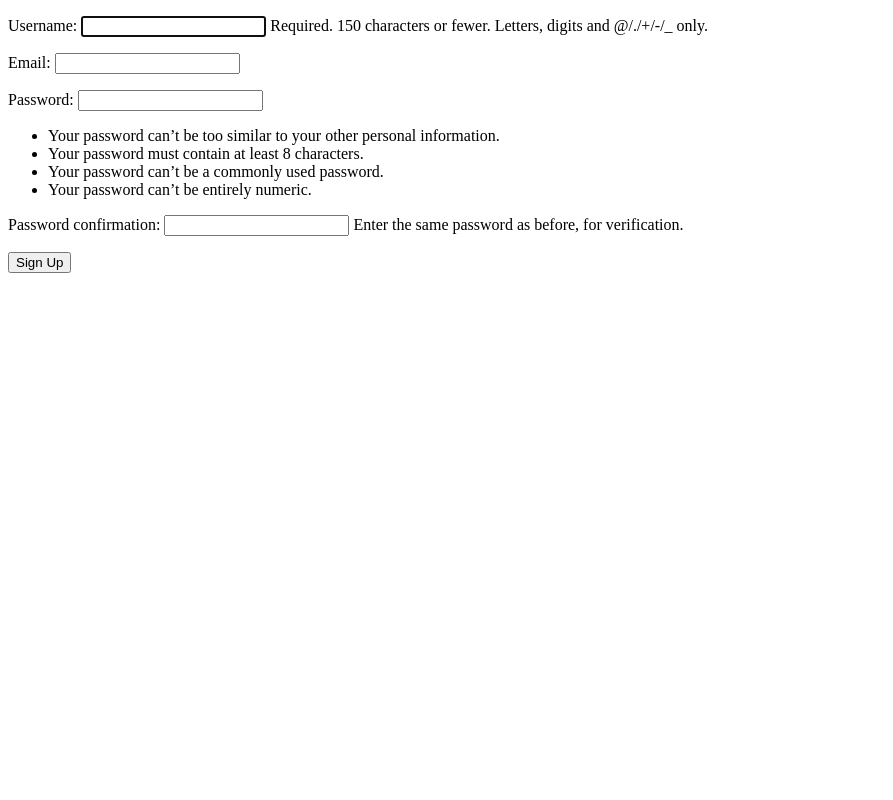
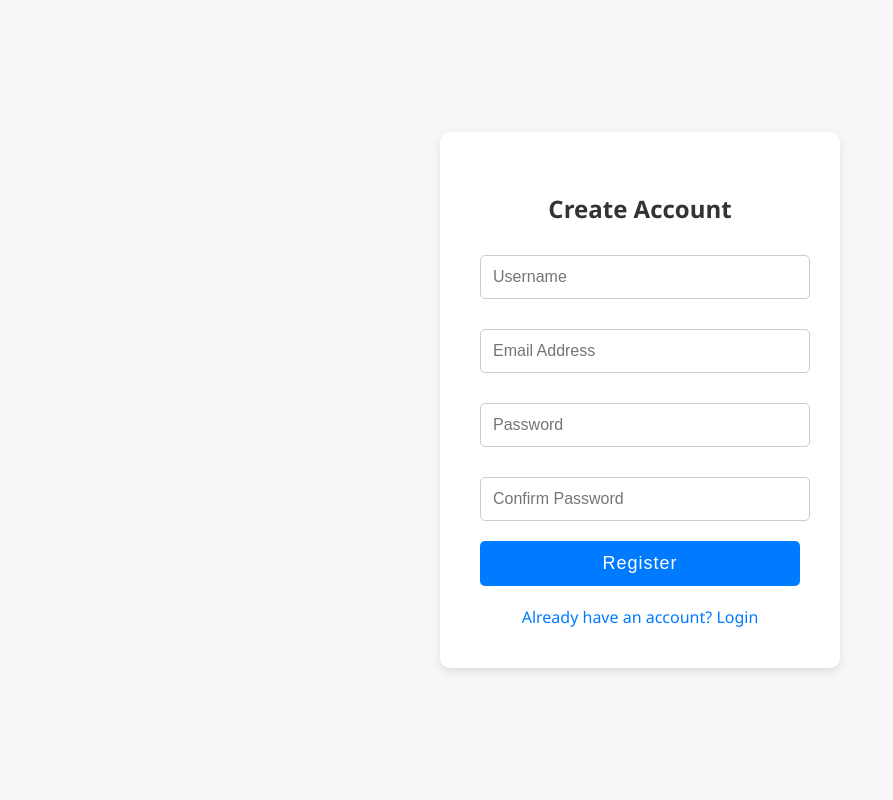
Before and after one commit to MazFahim/clientProjects, a Django app: page /signup/ in a window 1280 px wide. Shown: the whole page, without its empty margins (0-893 px from the left). Run offline with Django 5.2, Linux system fonts and the light colour scheme.

Commit message:
Ticketsnap: login+singup template modified

```diff
--- a/TicketSnap/accounts/forms.py
+++ b/TicketSnap/accounts/forms.py
@@ -10,7 +10,20 @@ class RegisterForm(UserCreationForm):
         model = User
         fields = ["username", "email", "password1", "password2"]
 
+    def __init__(self, *args, **kwargs):
+        super(RegisterForm, self).__init__(*args, **kwargs)
+        self.fields['username'].help_text = None
+        self.fields['password1'].help_text = None
+        self.fields['password2'].help_text = None
+        self.fields['username'].label = ''
+        self.fields['password1'].label = ''
+        self.fields['password2'].label = ''
 
 class LoginForm(forms.Form):
-    username = forms.CharField()
-    password = forms.CharField(widget=forms.PasswordInput)
+    username = forms.CharField(
+        error_messages={'required': ''}  # Customize or remove the message
+    )
+    password = forms.CharField(
+        widget=forms.PasswordInput,
+        error_messages={'required': ''}
+    )
--- a/TicketSnap/accounts/templates/accounts/signup.html
+++ b/TicketSnap/accounts/templates/accounts/signup.html
@@ -4,12 +4,86 @@
     <meta charset="UTF-8">
     <meta name="viewport" content="width=device-width, initial-scale=1.0">
     <title>SignUP</title>
+    <style>
+        body {
+            font-family: 'Segoe UI', Tahoma, Geneva, Verdana, sans-serif; /* Updated font for modern look */
+            background-color: #f7f7f7; /* Softer shade of grey */
+            margin: 0;
+            padding: 0;
+            display: flex;
+            justify-content: center;
+            align-items: center;
+            height: 100vh; /* Full viewport height */
+        }
+        form {
+            background-color: white;
+            padding: 40px;
+            border-radius: 10px;
+            box-shadow: 0 4px 8px rgba(0,0,0,0.1);
+            width: 400px; /* Wider form for better spacing */
+            box-sizing: border-box; /* Ensures padding is included in width */
+        }
+        h2 {
+            text-align: center;
+            color: #333;
+            margin-bottom: 20px; /* Added space below the heading */
+        }
+        input[type="text"],
+        input[type="password"],
+        input[type="email"] {
+            width: calc(100% - 16px); /* Full width minus padding for perfect alignment */
+            padding: 12px;
+            margin-top: 10px;
+            margin-bottom: 20px; /* More space between fields */
+            border: 1px solid #ccc;
+            border-radius: 5px; /* Slightly less rounded for a modern look */
+            font-size: 16px; /* Larger font size for better readability */
+        }
+        button {
+            background-color: #007BFF; /* Bootstrap primary blue */
+            color: white;
+            border: none;
+            padding: 12px 0;
+            border-radius: 5px;
+            cursor: pointer;
+            width: 100%;
+            font-size: 18px; /* Larger font for button */
+            letter-spacing: 1px; /* Spacing between letters */
+        }
+        button:hover {
+            background-color: #0056b3; /* Darker blue for hover effect */
+        }
+        .login-link {
+            display: block;
+            text-align: center;
+            margin-top: 20px;
+            color: #007BFF; /* Blue color to match the button */
+            text-decoration: none; /* Removes underline */
+        }
+        .login-link:hover {
+            color: #0056b3; /* Darker blue for hover effect */
+            text-decoration: underline; /* Optional: add underline on hover for visual feedback */
+        }
+    </style>
 </head>
 <body>
-    <form method="post">
+    <form method="POST">
         {% csrf_token %}
-        {{ form.as_p }}
-        <button type="submit">Sign Up</button>
+        <h2>Create Account</h2>
+        <div>
+            <input type="text" name="{{ form.username.name }}" placeholder="Username">
+        </div>
+        <div>
+            <input type="email" name="{{ form.email.name }}" placeholder="Email Address">
+        </div>
+        <div>
+            <input type="password" name="{{ form.password1.name }}" placeholder="Password">
+        </div>
+        <div>
+            <input type="password" name="{{ form.password2.name }}" placeholder="Confirm Password">
+        </div>
+        <button type="submit">Register</button>
+        <a href="{% url 'login' %}" class="login-link">Already have an account? Login</a>
     </form>
 </body>
 </html>
```
Also changed, not shown: TicketSnap/accounts/templates/accounts/login.html (+84 -6 lines).
